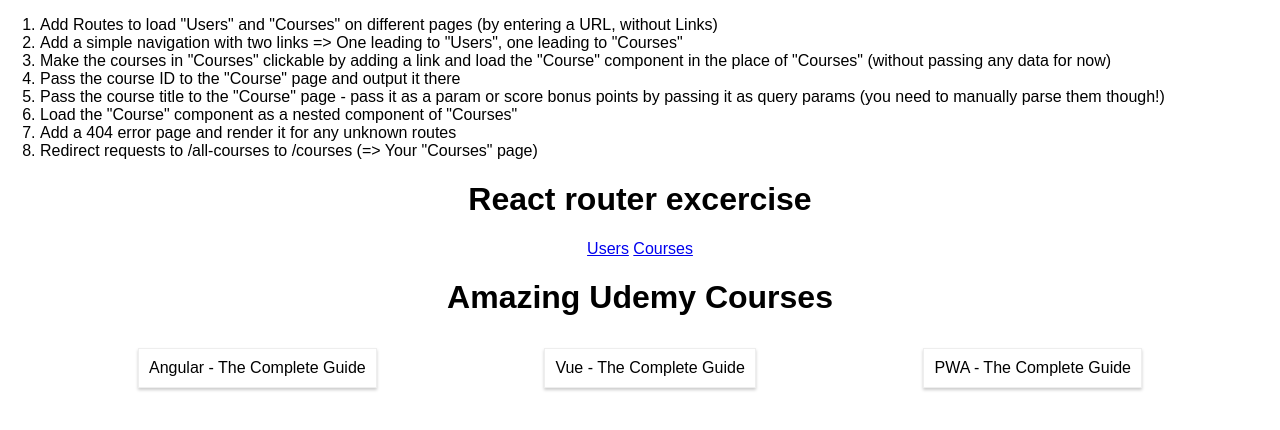
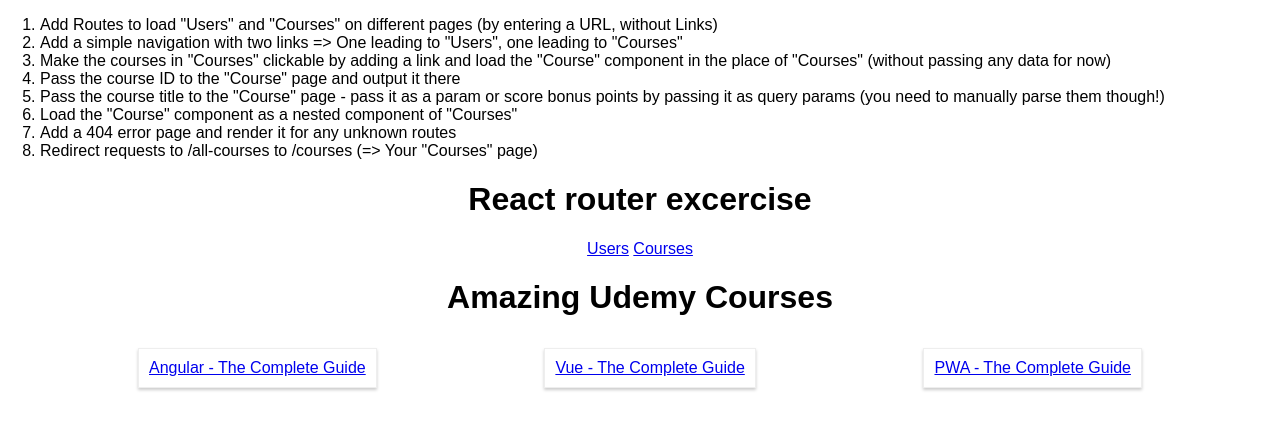
Before and after one commit to makomweb/notes-react-course, a React (Create React App) app in the folder routing-exercise-project/: page /courses in a window 1280 px wide. Shown: the top 430 px of the page. Built offline with nearby package versions, Linux system fonts and the light colour scheme.

Commit message:
finish assignment task 3

```diff
--- a/routing-exercise-project/src/App.js
+++ b/routing-exercise-project/src/App.js
@@ -3,6 +3,7 @@ import './App.css';
 import { BrowserRouter, Route, Switch, Link } from 'react-router-dom';
 import Users from './Components/Users/Users';
 import Courses from './Components/Courses/Courses';
+import Course from './Components/Courses/Course/Course.js';
 
 class App extends Component {
   render() {
@@ -27,6 +28,9 @@ class App extends Component {
             </nav>
             <Switch>
               <Route path="/users" component={Users} />
+              <Route path="/courses/:id" render={
+                () => <Course />
+              } />
               <Route path="/courses" component={Courses} />
               <Route path="/" component={null} />
             </Switch>
--- a/routing-exercise-project/src/Components/Courses/Courses.js
+++ b/routing-exercise-project/src/Components/Courses/Courses.js
@@ -1,4 +1,5 @@
 import React, { Component } from 'react';
+import { Link } from 'react-router-dom';
 
 import './Courses.css';
 
@@ -11,15 +12,19 @@ class Courses extends Component {
         ]
     }
 
-    render () {
+    render() {
         return (
             <div>
                 <h1>Amazing Udemy Courses</h1>
                 <section className="Courses">
                     {
-                        this.state.courses.map( course => {
-                            return <article className="Course" key={course.id}>{course.title}</article>;
-                        } )
+                        this.state.courses.map(course => {
+                            return (
+                                <Link to={'/courses/' + course.id}>
+                                    <article className="Course" key={course.id}>{course.title}</article>
+                                </Link>
+                            );
+                        })
                     }
                 </section>
             </div>
```
